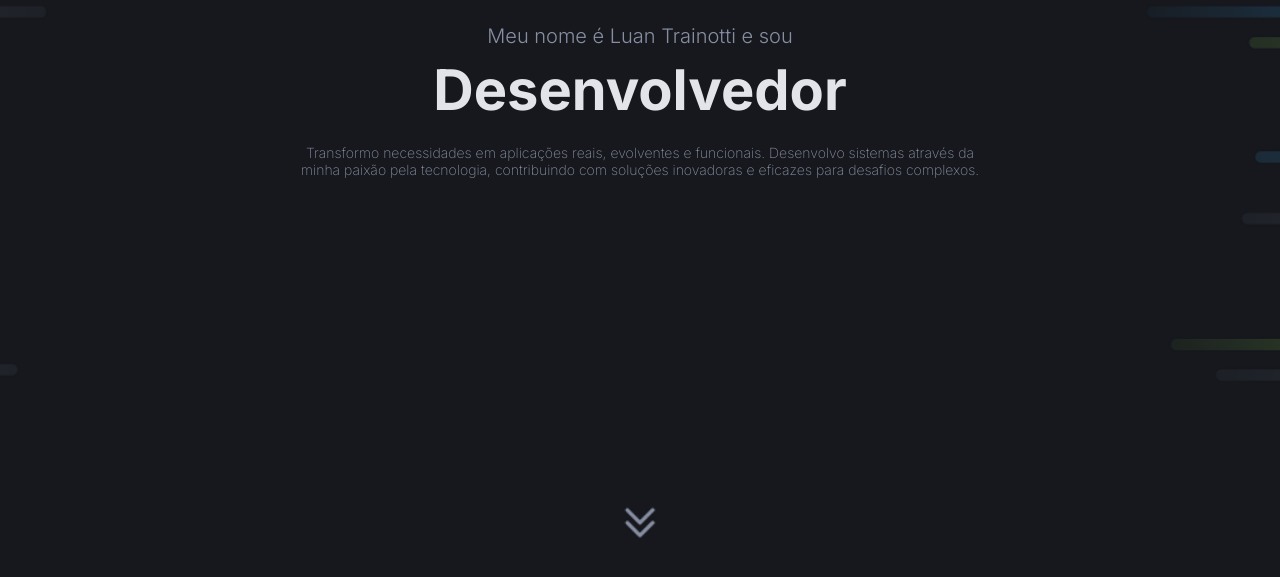
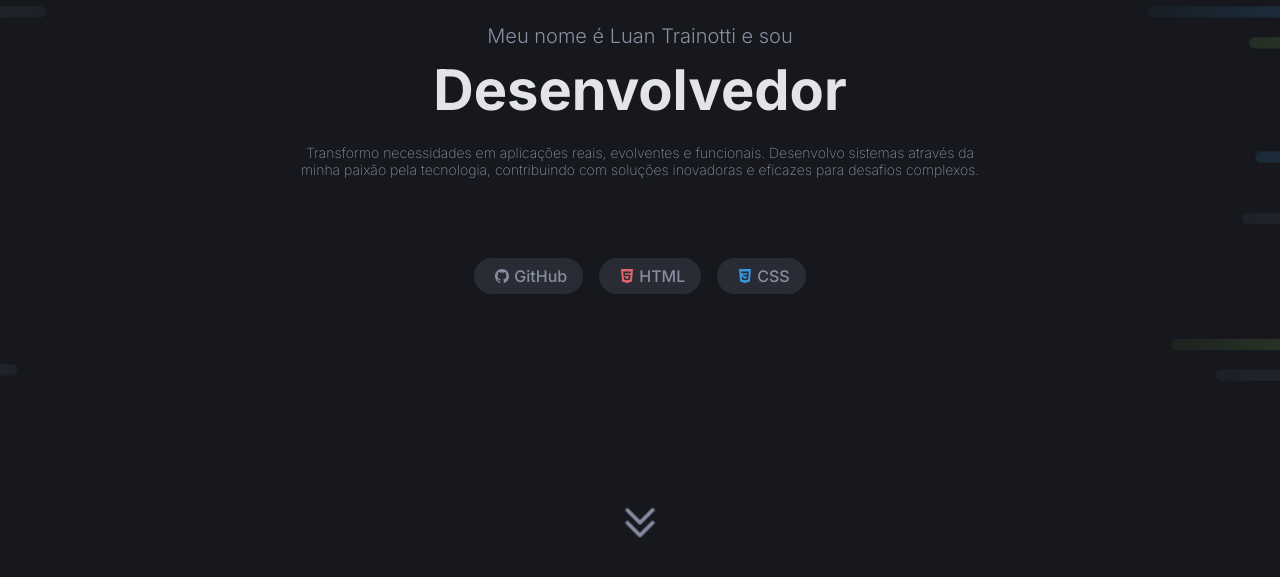
Before and after one commit to devluanzin/Portoflio-Dev, a plain HTML site: page index.html in a window 1280 px wide. Shown: the part 337-914 px from the top of the page. Drawn offline with nearby package versions, Linux system fonts and the light colour scheme.

Commit message:
finish header

```diff
--- a/index.html
+++ b/index.html
@@ -16,17 +16,43 @@
     <div id="container">
       <div id="pfp">
         <img id="photo" src="./assets/pfp.jpeg" />
-        <img id="dev-simbol" src="./assets/simbolo dev.png">
+        <img id="dev-simbol" src="./assets/simbolo dev.png" />
       </div>
       <div id="apresentation">
         <h3>Meu nome é Luan Trainotti e sou</h3>
         <h1>Desenvolvedor</h1>
-        <p>
+        <p id="about">
           Transformo necessidades em aplicações reais, evolventes e funcionais.
           Desenvolvo sistemas através da <br />
           minha paixão pela tecnologia, contribuindo com soluções inovadoras e
           eficazes para desafios complexos.
         </p>
+        <div id="hability-container">
+          <div class="hability-bg">
+            <ion-icon
+              id="git-hub"
+              class="hability-icons"
+              name="logo-github"
+            ></ion-icon>
+            <p class="hability-text">GitHub</p>
+          </div>
+          <div class="hability-bg">
+            <ion-icon
+              id="html"
+              class="hability-icons"
+              name="logo-html5"
+            ></ion-icon>
+            <p class="hability-text">HTML</p>
+          </div>
+          <div class="hability-bg">
+            <ion-icon
+              id="css"
+              class="hability-icons"
+              name="logo-css3"
+            ></ion-icon>
+            <p class="hability-text">CSS</p>
+          </div>
+        </div>
       </div>
     </div>
 
--- a/style.css
+++ b/style.css
@@ -1,6 +1,6 @@
 @import url(./global.css);
 
-body{
+body {
   background: url(./assets/bg.png) no-repeat top center/cover;
 }
 
@@ -46,7 +46,42 @@ body{
   font-weight: 300;
 }
 
-#apresentation p {
+#about {
   font-size: 14px;
   font-weight: 200;
 }
+
+#hability-container {
+  display: flex;
+  align-items: center;
+  justify-content: center;
+  gap: 16px;
+  margin-top: 80px;
+}
+
+.hability-bg {
+  background: var(--icon-bg-color);
+  display: flex;
+  align-items: center;
+  justify-content: center;
+  flex-direction: row;
+  border-radius: 999px;
+  padding: 8px 16px;
+}
+
+.hability-icons {
+  width: 24px;
+}
+
+#html {
+  color: #E3646E;
+}
+
+#css {
+  color: #3996DB;
+}
+
+.hability-text {
+  font-size: 16px;
+  font-weight: 500;
+}
```
